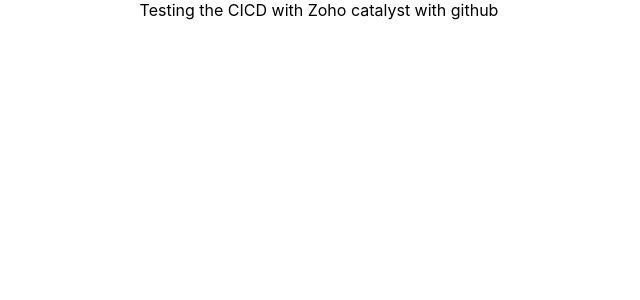
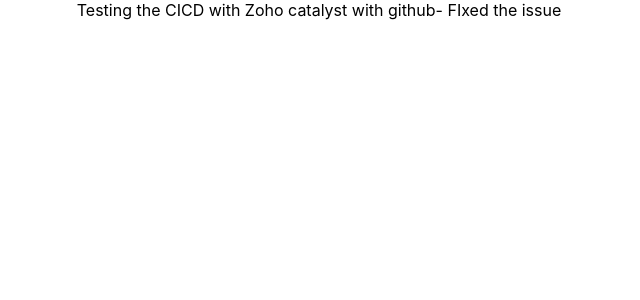
Before and after one commit to kedar-007/Catalyst-CICD, a React (Create React App) app in the folder react-app/: page / in a window 1280 px wide. Shown: the top 300 px of the page, without its empty margins (321-961 px from the left). Built offline with nearby package versions, Linux system fonts and the light colour scheme.

Commit message:
FIX-CICD ORG ID EMPTY

```diff
--- a/react-app/src/App.js
+++ b/react-app/src/App.js
@@ -4,7 +4,7 @@
 function App() {
   return (
     <div className="App">
-      Testing the CICD with Zoho catalyst with github
+      Testing the CICD with Zoho catalyst with github- FIxed the issue
     </div>
   );
 }
```
